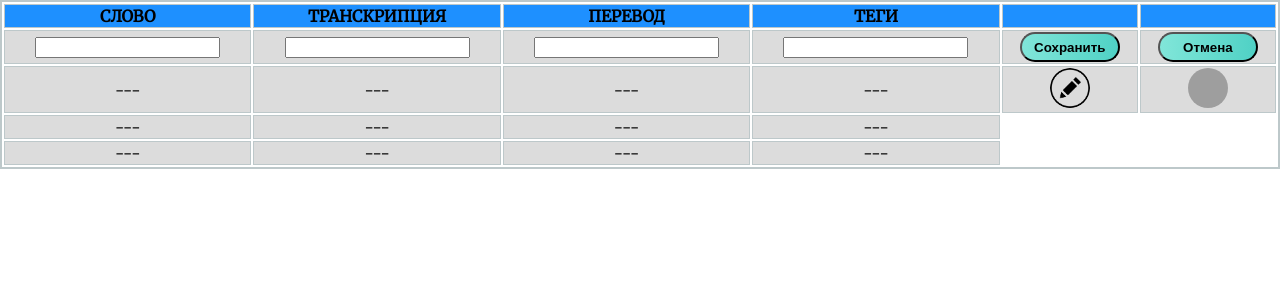
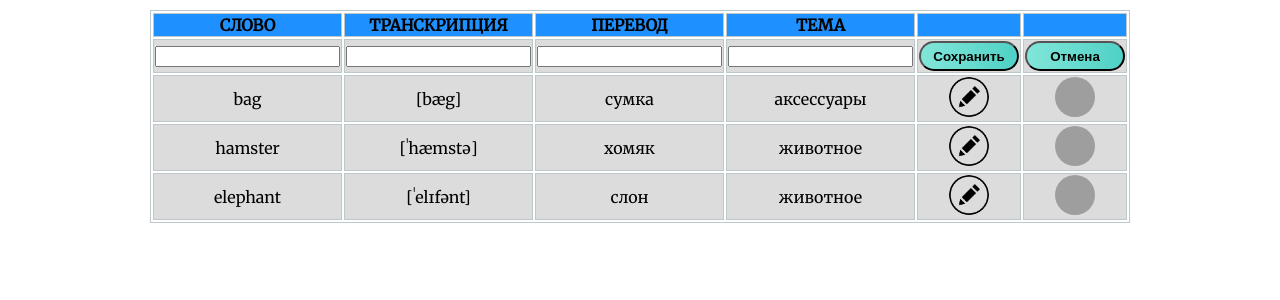
Before and after one commit to your-m1nd/cards, a React (Create React App) app: page /training in a window 1280 px wide. Shown: the top 300 px of the page. Built offline with nearby package versions, Linux system fonts and the light colour scheme; grey boxes are pictures that could not be loaded; a web font is replaced by a local one.

Commit message:
change table for words

```diff
--- a/src/App.js
+++ b/src/App.js
@@ -13,8 +13,8 @@ function App() {
       <Routes>
       <Route path={'/learning'} element={<Learning/>}></Route>
       <Route path={'/training'} element={<Training/>}></Route>
-      <Route path={'/error'} element={<Error/>}></Route>
       <Route exact path={'/'} element={<Main/>}></Route>
+      <Route path="*" element={<Error/>}></Route>
       </Routes>
     </div>
   );
--- a/src/components/views/DataList/DataList.jsx
+++ b/src/components/views/DataList/DataList.jsx
@@ -3,15 +3,50 @@ import './DataList.scss';
 
 function DataList() {
 
-return (
-  //если карточка добавлена, то рисуем таблицу
-  <div class="training">
+  const words = [
+    {
+      id: 14426,
+      name: "bag",
+      transcription: "[bæg]",
+      translation: "сумка",
+      theme: "аксессуары",
+    }
+    ,
+     {
+      id: 14428,
+      name: "hamster",
+      transcription: "[ˈhæmstə]",
+      translation: "хомяк",
+      theme: "животное",
+     },
+
+     {
+      id: 14429,
+      name: "elephant",
+      transcription: "[ˈelɪfənt]",
+      translation: "слон",
+      theme: "животное",
+     },
+  ];
+
+  let data = words.map((word) => {
+    return <tr key={word.id}>
+      <td>{word.name}</td>
+      <td>{word.transcription}</td>
+      <td>{word.translation}</td>
+      <td>{word.theme}</td>
+      <td><button className='edit-button'></button></td>
+      <td><button className='delete-button'></button></td>
+    </tr>
+  });
+
+  return <React.Fragment>
   <table>
      <tr>
         <th>СЛОВО</th>
         <th>ТРАНСКРИПЦИЯ</th>
         <th>ПЕРЕВОД</th>
-    <th>ТЕГИ</th>
+        <th>ТЕМА</th>
         <th className='common-buttons'></th>
         <th className='common-buttons'></th>
      </tr>
@@ -23,29 +58,12 @@ return (
     <td><button className='save-button'>Сохранить</button></td>
     <td><button className='cancel-button'>Отмена</button></td>
     </tr>
-    <tr>
-    <td>---</td>
-    <td>---</td>
-    <td>---</td>
-    <td>---</td>
-    <td><button className='edit-button'></button></td>
-    <td><button className='delete-button'></button></td>
-    </tr>
-    <tr>
-    <td>---</td>
-    <td>---</td>
-    <td>---</td>
-    <td>---</td>
-    </tr>
-    <tr>
-    <td>---</td>
-    <td>---</td>
-    <td>---</td>
-    <td>---</td>
-    </tr>
-   </table>
-</div>
-)
-};
+  <tbody>
+     {data}
+  </tbody>
+</table></React.Fragment>
+
+
+}
 
 export default DataList;
--- a/src/components/views/DataList/DataList.scss
+++ b/src/components/views/DataList/DataList.scss
@@ -2,12 +2,10 @@
 @import '../../../styles/mixins.scss';
 @import '../../../styles/fonts.scss';
 
-.training {
-    display: grid;
-    border: 1px solid $table-main-border-color;
-}
 
 table {
+    display: inline-block;
+    margin-top: 10px;
     @include table-border;  /* граница всей таблицы */
 }
 tr {
--- a/src/styles/var.scss
+++ b/src/styles/var.scss
@@ -9,5 +9,3 @@ $table-border-color: #ccc;
 $table-header-color: #1E90FF;
 $table-bg-color: #DCDCDC;
 //размеры
-
-//шрифты
```
Lines whose indentation alone changed are shown as unchanged.
